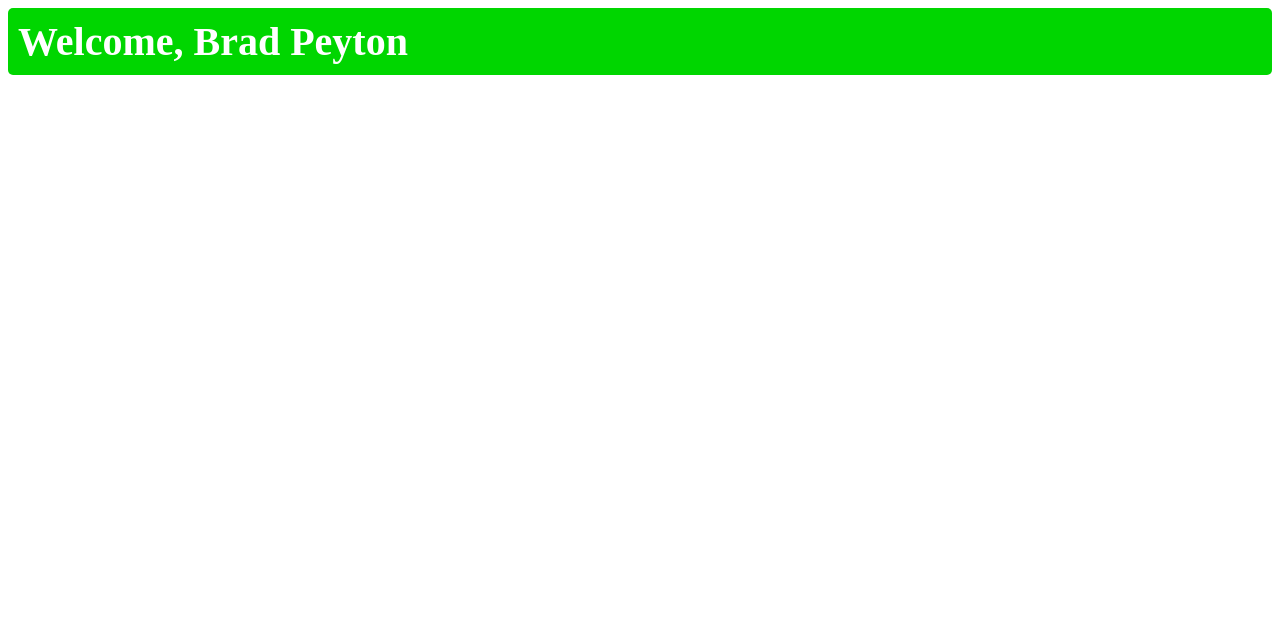
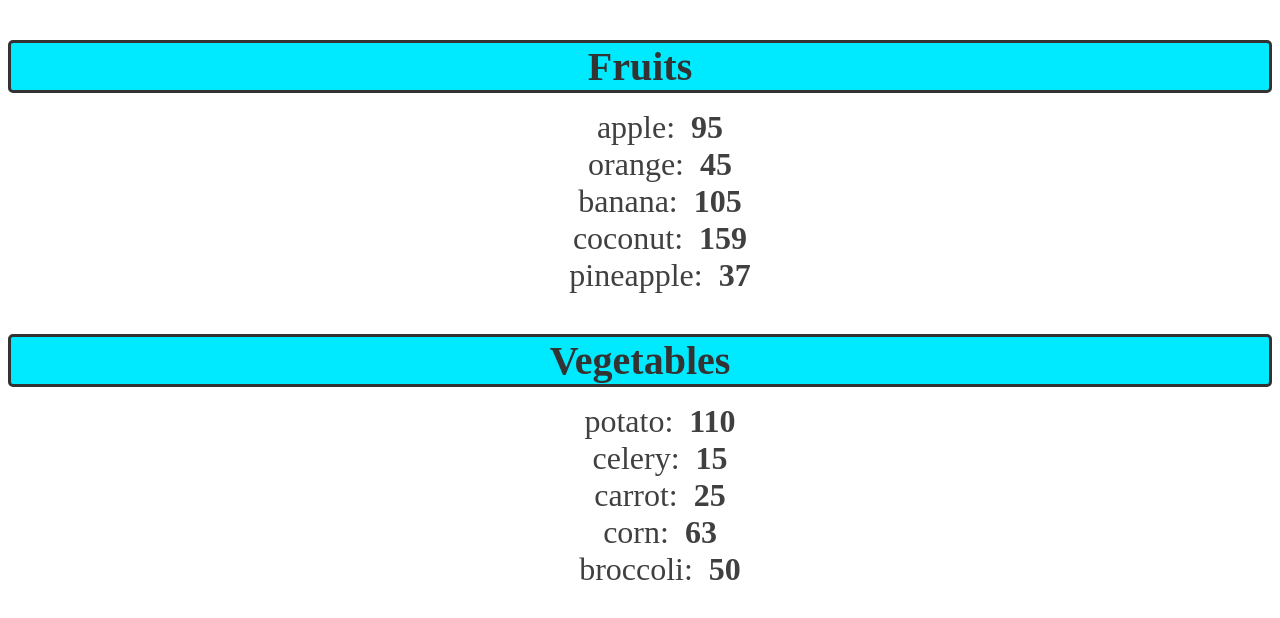
Before and after one commit to resolveit365/react-container, a React (Vite) app in the folder react-app/: page / in a window 1280 px wide. Shown: the top 618 px of the page. Built offline with nearby package versions, Linux system fonts and the light colour scheme.

Commit message:
First commit

```diff
--- a/react-app/src/App.jsx
+++ b/react-app/src/App.jsx
@@ -1,9 +1,37 @@
-import UserGreeting from "./UserGreeting.jsx";
+import List from "./List.jsx";
+
+const fruits = [
+  { id: 1, name: "apple", calories: 95 },
+  { id: 2, name: "orange", calories: 45 },
+  { id: 3, name: "banana", calories: 105 },
+  { id: 4, name: "coconut", calories: 159 },
+  { id: 5, name: "pineapple", calories: 37 },
+];
+
+const vegetables = [
+  { id: 1, name: "potato", calories: 110 },
+  { id: 2, name: "celery", calories: 15 },
+  { id: 3, name: "carrot", calories: 25 },
+  { id: 4, name: "corn", calories: 63 },
+  { id: 5, name: "broccoli", calories: 50 },
+];
+
+// fruits.sort((a, b) => a.name.localeCompare(b.name)); // SORT ALPHABETICALLY
+// fruits.sort((a, b) => b.name.localeCompare(a.name)); // SORT REVERSE
+// fruits.sort((a, b) => a.calories - b.calories); // NUMERIC
+// fruits.sort((a, b) => b.calories - a.calories); // REVERSE NUMERIC
+
+// const lowCalFruits = fruits.filter((fruit) => fruit.calories < 100);
+// lowCalFruits.sort((a, b) => a.calories - b.calories);
+// lowCalFruits.sort((a, b) => b.calories - a.calories);
 
 function App() {
   return (
     <>
-      <UserGreeting isLoggedIn={true} username={"Brad Peyton"} />
+      {fruits.length > 0 ? <List items={fruits} category="Fruits" /> : null}
+      {vegetables.length > 0 ? (
+        <List items={vegetables} category="Vegetables" />
+      ) : null}
     </>
   );
 }
--- /dev/null
+++ b/react-app/src/List.jsx
@@ -0,0 +1,35 @@
+import PropTypes from "prop-types";
+
+export default function List({ items = [], category = "Catgeory" }) {
+  const itemList = items;
+
+  const listItems = itemList.map((item) => (
+    <li key={item.id}>
+      {item.name}: &nbsp;
+      <b>{item.calories}</b>
+    </li>
+  ));
+
+  return (
+    <>
+      <h3 className="list-category">{category}</h3>
+      <ol className="list-items">{listItems}</ol>
+    </>
+  );
+}
+
+List.propTypes = {
+  category: PropTypes.string,
+  items: PropTypes.arrayOf(
+    PropTypes.shape({
+      id: PropTypes.number.isRequired,
+      name: PropTypes.string.isRequired,
+      calories: PropTypes.number.isRequired,
+    })
+  ),
+};
+
+List.defaultProps = {
+  category: "Category",
+  items: [],
+};
--- a/react-app/src/index.css
+++ b/react-app/src/index.css
@@ -1,16 +1,23 @@
-.welcome-message {
+.list-category {
   font-size: 2.5em;
-  background-color: hsl(120, 100%, 42%);
-  color: white;
-  padding: 10px;
+  font-weight: bold;
+  color: hsl(0, 0%, 20%);
+  margin-bottom: 10px;
+  text-align: center;
+  border: 3px solid;
   border-radius: 5px;
+  background-color: hsl(185, 100%, 50%);
+}
+
+.list-items li {
+  font-size: 2em;
+  list-style: none;
+  color: hsl(0, 0%, 25%);
+  text-align: center;
   margin: 0;
 }
-.login-prompt {
-  font-size: 2.5em;
-  background-color: hsl(0, 100%, 42%);
-  color: white;
-  padding: 10px;
-  border-radius: 5px;
-  margin: 0;
+
+.list-items li:hover {
+  color: hsl(0, 0%, 45%);
+  cursor: pointer;
 }
```
